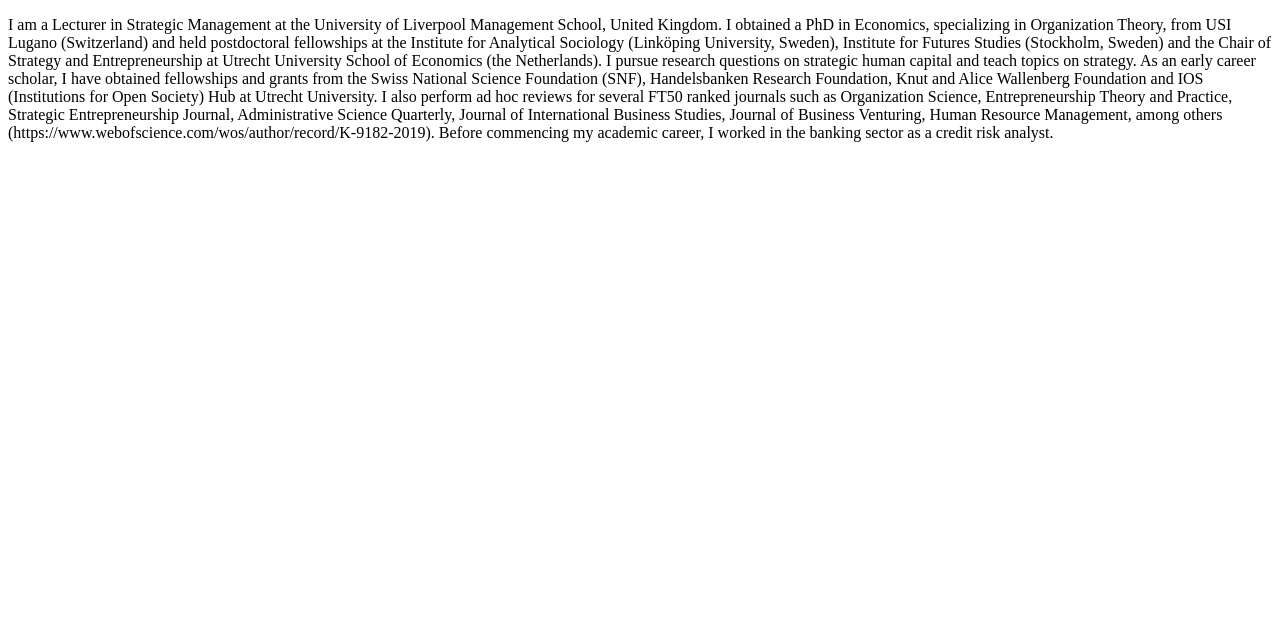
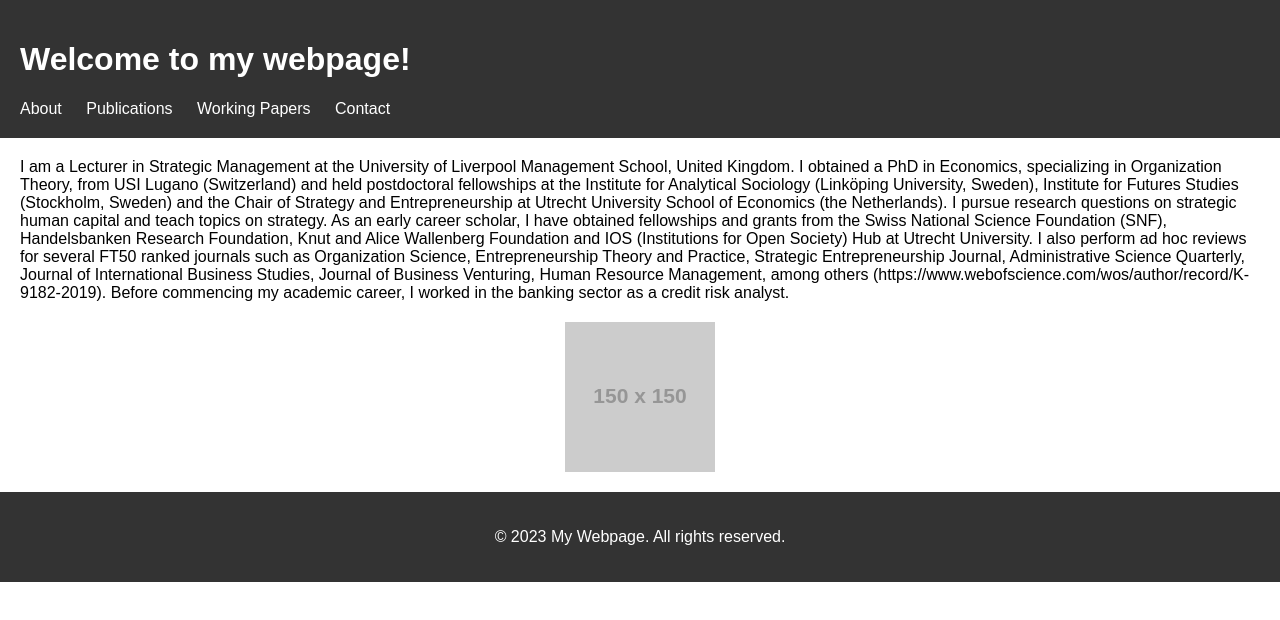
Before and after one commit to Balachac/my-webpage, a plain HTML site: page about.html in a window 1280 px wide. Drawn offline with Linux system fonts and the light colour scheme; placeholder pictures from the web are drawn by us.

Commit message:
Update about.html

```diff
--- a/about.html
+++ b/about.html
@@ -1,14 +1,38 @@
 <!DOCTYPE html>
 <html>
-
-  <main>
-
-  <p> I am a Lecturer in Strategic Management at the University of Liverpool Management School, United Kingdom. I obtained a PhD in Economics, specializing in Organization Theory, from USI Lugano (Switzerland) and held postdoctoral fellowships at the Institute for Analytical Sociology (Linköping University, Sweden), Institute for Futures Studies (Stockholm, Sweden) and the Chair of Strategy and Entrepreneurship at Utrecht University School of Economics (the Netherlands).
-
-I pursue research questions on strategic human capital and teach topics on strategy. As an early career scholar, I have obtained fellowships and grants from the Swiss National Science Foundation (SNF), Handelsbanken Research Foundation, Knut and Alice Wallenberg Foundation and IOS (Institutions for Open Society) Hub at Utrecht University. I also perform ad hoc reviews for several FT50 ranked journals such as Organization Science, Entrepreneurship Theory and Practice, Strategic Entrepreneurship Journal, Administrative Science Quarterly, Journal of International Business Studies, Journal of Business Venturing, Human Resource Management, among others (https://www.webofscience.com/wos/author/record/K-9182-2019).
-
-    Before commencing my academic career, I worked in the banking sector as a credit risk analyst. </p>
-
-  </main>
-
- </html>
+<head>
+	<title>My Webpage</title>
+	<link rel="stylesheet" type="text/css" href="style.css">
+</head>
+<body>
+	<header>
+		<h1>Welcome to my webpage!</h1>
+		<nav>
+			<ul>
+				<li><a href="about.html">About</a></li>
+				<li><a href="publications.html">Publications</a></li>
+				<li><a href="working-papers.html">Working Papers</a></li>
+				<li><a href="contact.html">Contact</a></li>
+			</ul>
+		</nav>
+	</header>
+	<main>
+		<p>I am a Lecturer in Strategic Management at the University of Liverpool Management School, United Kingdom.
+      I obtained a PhD in Economics, specializing in Organization Theory, from USI Lugano (Switzerland) and
+      held postdoctoral fellowships at the Institute for Analytical Sociology (Linköping University, Sweden),
+      Institute for Futures Studies (Stockholm, Sweden)
+      and the Chair of Strategy and Entrepreneurship at Utrecht University School of Economics (the Netherlands).
+      I pursue research questions on strategic human capital and teach topics on strategy.
+      As an early career scholar, I have obtained fellowships and grants from the Swiss National Science Foundation (SNF),
+      Handelsbanken Research Foundation, Knut and Alice Wallenberg Foundation and IOS (Institutions for Open Society) Hub at Utrecht University.
+      I also perform ad hoc reviews for several FT50 ranked journals such as Organization Science, Entrepreneurship Theory and Practice,
+      Strategic Entrepreneurship Journal, Administrative Science Quarterly, Journal of International Business Studies,
+      Journal of Business Venturing, Human Resource Management, among others (https://www.webofscience.com/wos/author/record/K-9182-2019).
+      Before commencing my academic career, I worked in the banking sector as a credit risk analyst.</p>
+		<img src="https://via.placeholder.com/150" alt="Placeholder Image">
+	</main>
+	<footer>
+		<p>&copy; 2023 My Webpage. All rights reserved.</p>
+	</footer>
+</body>
+</html>
```
